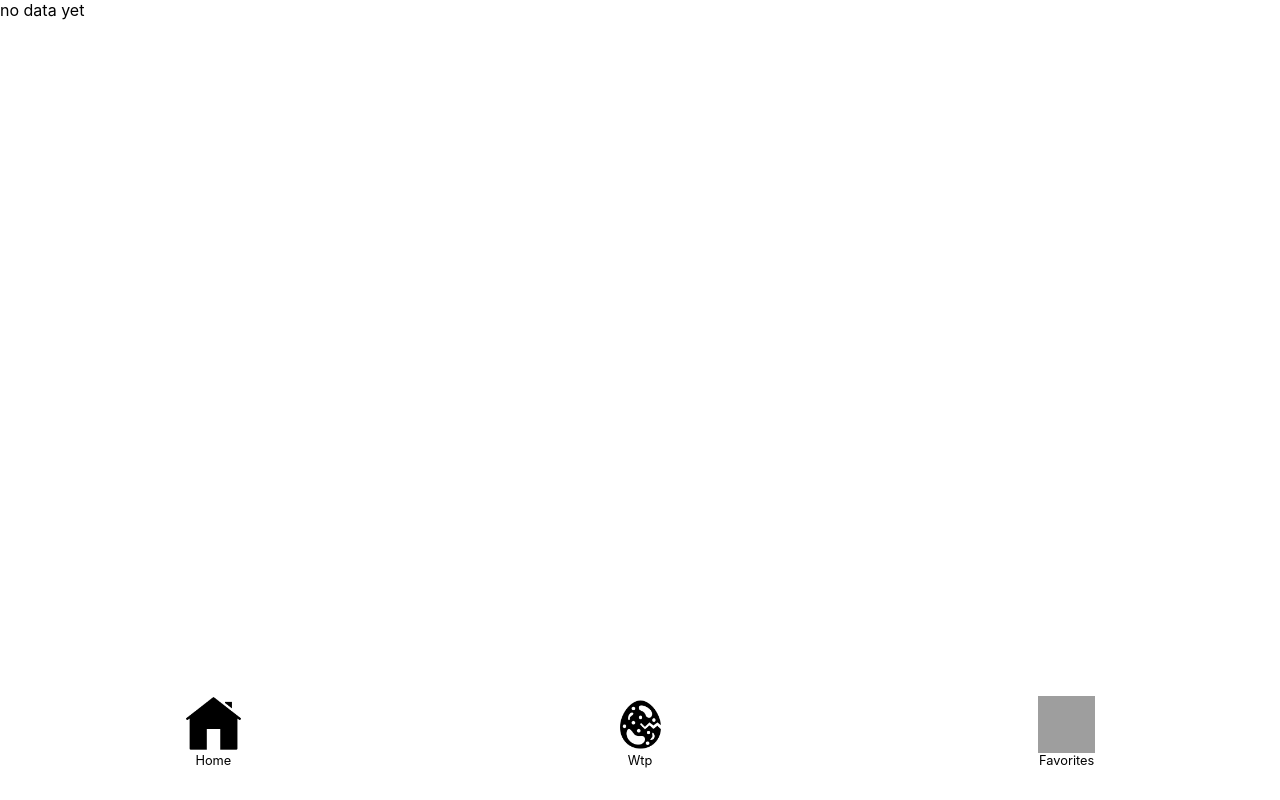
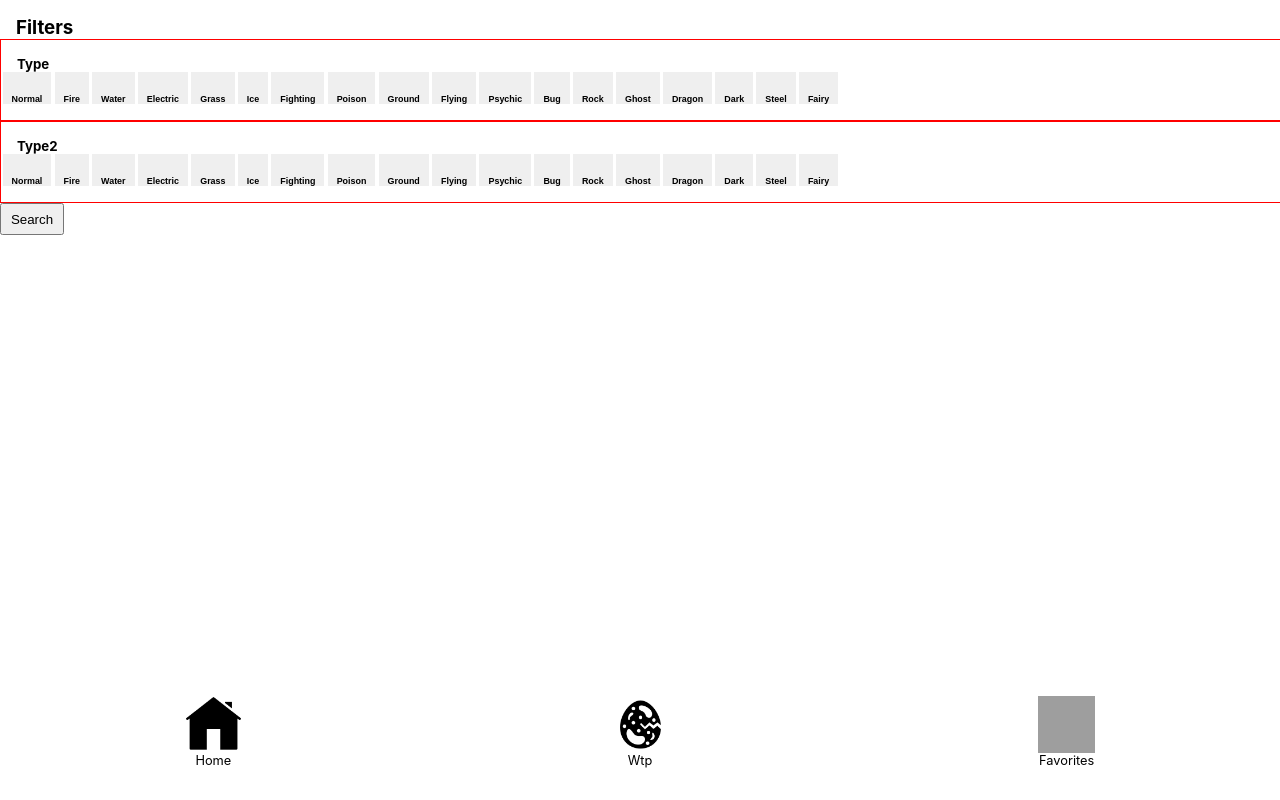
Before and after one commit to Cg9291/pokedex, a React (Create React App) app: page /filter/1 in a window 1280 px wide. Built offline with nearby package versions, Linux system fonts and the light colour scheme; no server answers; grey boxes are pictures that could not be loaded.

Commit message:
created a filter component + results page..only filters by main and secondary types for now

```diff
--- a/src/App.tsx
+++ b/src/App.tsx
@@ -9,6 +9,7 @@ import { Navigation } from "./components/navigation/Navigation";
 TODO
 
 *update all containerPrototypes imports/export
+*handle odd pokemons[deoxys,eeviee,]
 */
 
 const Container = styled(ContainerPrototype)`
--- a/src/components/RoutesStructure.tsx
+++ b/src/components/RoutesStructure.tsx
@@ -7,6 +7,7 @@ import { Wtp } from "../pages/Wtp";
 import { Favorites } from "../pages/Favorites";
 import { PokemonNotFound } from "../pages/PokemonNotFound";
 import { FilteredSearchModal } from "./homepage/FilteredSearchModal";
+import { FilteredSearchResults } from "../pages/filteredSearchResults";
 
 export function RoutesStructure(): React.ReactElement | null {
     return useRoutes([
@@ -17,6 +18,7 @@ export function RoutesStructure(): React.ReactElement | null {
         { path: "/wtp", element: <Wtp /> },
         { path: "/favorites", element: <Favorites /> },
         { path: "/pokemon-not-found", element: <PokemonNotFound /> },
-        { path: "/filter/:gen", element: <FilteredSearchModal /> }
+        { path: "/filter/:gen", element: <FilteredSearchModal /> },
+        { path: "/filtered-search/:param/:type/:param2/:type2/", element: <FilteredSearchResults /> }
     ]);
 }
--- a/src/components/homepage/FilteredSearchModal.tsx
+++ b/src/components/homepage/FilteredSearchModal.tsx
@@ -1,22 +1,26 @@
-import React, { useEffect, useState } from "react";
+import React, { useState } from "react";
 import styled from "styled-components";
 import ContainerPrototype from "../prototypes/ContainerPrototype";
-import { getGenerationsData } from "../../functions/api/batchApiCalls/getGenerationsData";
-import { getPokemonNameAndTypes } from "../../functions/api/batchApiCalls/getPokemonNameAndTypes";
-import { useParams } from "react-router-dom";
-import { GenerationsInterface, PokemonSpecy } from "../../interfaces/generationsInterface";
-import { Type } from "../../interfaces/pokemonInterface";
+import { useNavigate, useParams } from "react-router-dom";
+import { FilterInfoInterface } from "../../interfaces/miscInterfaces";
+import { typesColors } from "../../objects/typesColors";
+import { capitalizeWords } from "../../functions/utilities/capitalizeWords";
 
 export function FilteredSearchModal(): React.ReactElement {
-    const [myState, setMyState] = useState<{ name: string; types: Type[] }[]>();
+    const [filterInfo, setFilterInfo] = useState<FilterInfoInterface>({
+        type: { name: "type", value: undefined },
+        type2: { name: "type2", value: undefined }
+    });
     const { gen } = useParams();
+    const filterParameters = { ...filterInfo };
+    const navigate = useNavigate();
 
-    const getData = async (pokeGen: number): Promise<void> => {
+    /*  const getData = async (pokeGen: number): Promise<void> => {
         try {
             const generationData: GenerationsInterface = await getGenerationsData(pokeGen);
             const pokemonSpecies: PokemonSpecy[] = generationData.pokemon_species;
             console.log("ps", pokemonSpecies);
-            const generationPokemonList: { name: string; types: Type[] }[] = await Promise.all(
+            const generationPokemonList: { name: string; id: number; types: Type[] }[] = await Promise.all(
                 pokemonSpecies.map(async (x: PokemonSpecy) => await getPokemonNameAndTypes(x.name))
             );
             setMyState(generationPokemonList);
@@ -24,19 +28,116 @@ export function FilteredSearchModal(): React.ReactElement {
             console.log(err);
             return;
         }
+    }; */
+
+    /*  useEffect(() => {
+        getData(Number(gen));
+    }, [gen]); */
+
+    /*     const applyFilter = () => {
+        if (myState) {
+            return myState
+                .filter((x) => x.types[0].type.name === filterInfo.type && x.types[1]?.type.name === filterInfo.type2)
+                .map((y) => <PokemonPictureCard id={y.id} />);
+        }
+    }; */
+
+    const displayFilters = () => {
+        const myArr: React.ReactElement[] = [];
+        for (const param in filterInfo) {
+            myArr.push(
+                <FiltersContainer>
+                    <FiltersHeaders title={capitalizeWords(param)} />
+                    <TypesContainer> {displayTypesOptions(param)}</TypesContainer>
+                </FiltersContainer>
+            );
+        }
+        return myArr;
     };
 
-    useEffect(() => {
-        getData(Number(gen));
-    }, [gen]);
+    const displayTypesOptions = (categoryParam: string) => {
+        const myArr: React.ReactElement[] = [];
+        for (const oneType in typesColors) {
+            myArr.push(<TypesOptions title={capitalizeWords(oneType)} category={categoryParam} />);
+        }
+        return myArr;
+    };
 
-    // useEffect(() => console.log("upd"), [myState]);
+    const handleButtonClick = (buttonTitle: string, buttonCategory: string): void => {
+        filterParameters[buttonCategory as keyof typeof filterParameters].value = buttonTitle;
+    };
 
-    if (myState) {
-        return <Container>{myState[0].name}</Container>;
-    } else {
-        return <Container>no data yet</Container>;
+    const handleSubmit = (/* e: React.FormEvent<HTMLFormElement> */) => {
+        //e.preventDefault();
+        console.log("fff", filterParameters);
+        navigate(
+            `/filtered-search/${filterParameters.type.name}/${filterParameters.type.value}/${filterParameters.type2.name}/${filterParameters.type2.value}`
+        );
+    };
+
+    function FiltersHeaders(props: { title: string }): React.ReactElement {
+        return (
+            <FiltersHeadersContainer>
+                <FiltersHeadersTitle>{props.title}</FiltersHeadersTitle>
+            </FiltersHeadersContainer>
+        );
     }
+
+    function TypesOptions(props: { title: string; category: string }): React.ReactElement {
+        return (
+            <TypeWrapper onClick={() => handleButtonClick(props.title, props.category)}>
+                <TypeTitle>{props.title}</TypeTitle>
+            </TypeWrapper>
+        );
+    }
+
+    function SubmitButton(): React.ReactElement {
+        return <SubmitButtonContainer onClick={() => handleSubmit()}>Search</SubmitButtonContainer>;
+    }
+
+    return (
+        <Container>
+            <Title>Filters</Title>
+            {displayFilters()}
+            <SubmitButton />
+        </Container>
+    );
 }
 
-const Container = styled(ContainerPrototype)``;
+const Container = styled(ContainerPrototype)`
+    flex-direction: column;
+`;
+const Title = styled.h3`
+    margin: 1rem 0 0 1rem;
+`;
+const FiltersContainer = styled(ContainerPrototype)`
+    height: 5rem;
+    flex-direction: column;
+    border: 0.1rem solid red;
+`;
+const FiltersHeadersContainer = styled.div``;
+const FiltersHeadersTitle = styled.h5`
+    margin: 1rem 0 0 1rem;
+`;
+
+const TypesContainer = styled(ContainerPrototype)`
+    max-width: 100%;
+    height: 3rem;
+    overflow-x: scroll;
+`;
+const TypeWrapper = styled.button.attrs({ type: "button" })`
+    width: max-content;
+    height: 2rem;
+    margin: 0 0.1rem;
+    padding: 0 0.5rem;
+    border: 0.1rem solid transparent;
+    &:focus {
+        border: 0.1rem solid;
+    }
+`;
+const TypeTitle = styled.h6``;
+
+const SubmitButtonContainer = styled.button.attrs({ type: "button" })`
+    width: 4rem;
+    height: 2rem;
+`;
--- a/src/components/homepage/pokemonPictureCards/PokemonPictureCard.tsx
+++ b/src/components/homepage/pokemonPictureCards/PokemonPictureCard.tsx
@@ -27,7 +27,7 @@ export function PokemonPictureCard(props: PokemonNumberPropsInterface): React.Re
     }, [props.id]);
 
     const renderPokemonTypes = (typesArray: Type[]): React.ReactElement[] =>
-        typesArray
+        [...typesArray]
             .reverse()
             .map((x: Type, index: number) => (
                 <PokemonTypesElement typeName={capitalizeWords(x.type.name)} key={index} />
--- a/src/functions/api/batchApiCalls/getPokemonNameAndTypes.tsx
+++ b/src/functions/api/batchApiCalls/getPokemonNameAndTypes.tsx
@@ -4,13 +4,13 @@ import { endpointsUrls } from "../../../objects/endpointsUrls";
 
 export async function getPokemonNameAndTypes(
     pokemonIdentifier: number | string
-): Promise<{ name: string; types: Type[] }> {
+): Promise<{ name: string; id: number; types: Type[] }> {
     try {
         const response = await axios.get(endpointsUrls.pokemon(pokemonIdentifier));
         const responseData: PokemonInterface = response.data;
-        const { name, types } = responseData;
-        console.log("nt", { name, types });
-        return { name, types };
+        const { name, id, types } = responseData;
+        // console.log("nt", { name, types });
+        return { name, id, types };
     } catch (err) {
         console.log("function getPokemonData:failure", err);
         throw err;
--- /dev/null
+++ b/src/pages/filteredSearchResults.tsx
@@ -0,0 +1,104 @@
+import React, { useEffect, useState } from "react";
+import styled from "styled-components";
+import ContainerPrototype from "../components/prototypes/ContainerPrototype";
+import { useParams } from "react-router-dom";
+import { getPokemonNameAndTypes } from "../functions/api/batchApiCalls/getPokemonNameAndTypes";
+import { GenerationsInterface, PokemonSpecy } from "../interfaces/generationsInterface";
+import { Type } from "../interfaces/pokemonInterface";
+import { getGenerationsData } from "../functions/api/batchApiCalls/getGenerationsData";
+import { PokemonPictureCard } from "../components/homepage/pokemonPictureCards/PokemonPictureCard";
+import { capitalizeWords } from "../functions/utilities/capitalizeWords";
+
+export function FilteredSearchResults(): React.ReactElement {
+    const [myState, setMyState] = useState<{ name: string; id: number; types: Type[] }[]>();
+    const myParams = useParams();
+    const paramEntries = Object.entries(myParams).filter((x) => x[0].includes("param"));
+    console.log("pe", paramEntries);
+
+    console.log(useParams().param);
+    useEffect(() => {
+        getData(Number(1));
+    }, []);
+    //console.log(typeParam, type2Param);
+
+    const getData = async (pokeGen: number): Promise<void> => {
+        try {
+            const generationData: GenerationsInterface = await getGenerationsData(pokeGen);
+            const pokemonSpecies: PokemonSpecy[] = generationData.pokemon_species;
+            //console.log("ps", pokemonSpecies);
+            const generationPokemonList: { name: string; id: number; types: Type[] }[] = await Promise.all(
+                pokemonSpecies.map(async (x: PokemonSpecy) => await getPokemonNameAndTypes(x.name))
+            );
+            //console.log(generationPokemonList);
+            setMyState(generationPokemonList);
+        } catch (err) {
+            console.log(err);
+            return;
+        }
+    };
+
+    const conditions = (pokemon: any) => {
+        for (let i = 0; i < paramEntries.length; i++) {
+            if (paramChecker[paramEntries[i][1]!](pokemon) !== true) {
+                console.log("i stopped", i);
+                return false;
+            }
+        }
+        return true;
+    };
+
+    /* const check=(pokemon:any)=>{
+        myState?.filter(x=>)
+    } */
+
+    const paramChecker: { [key: string]: (x: { name: string; id: number; types: Type[] }) => boolean } = {
+        type: (x: { name: string; id: number; types: Type[] }) =>
+            capitalizeWords(`${x.types[0]?.type.name}`) === useParams().type,
+        type2: (x: { name: string; id: number; types: Type[] }) =>
+            capitalizeWords(`${x.types[1]?.type.name}`) === useParams().type2
+    };
+
+    /*  const checkConditions = () => {
+        const myArr = [];
+        // console.log("up", useParams());
+        for (const param in useParams()) {
+            if (useParams().param === undefined) {
+                console.log(`${param} is undefined`);
+            } else {
+                myArr.push(paramChecker[param]);
+                console.log(`${param} is gucci`, param);
+            }
+        }
+
+        return myArr;
+    }; */
+
+    /*  const inspectPokemon = (pokemon: any) => {
+        for (let i = 0; i < checkConditions().length; i++) {
+            if (checkConditions()[i](pokemon) === false) {
+                return false;
+            } else {
+                console.log("tc", checkConditions()[i](pokemon), pokemon);
+                i++;
+            }
+        }
+        console.log("pk", pokemon);
+        return true;
+    }; */
+
+    const applyFilter = () => {
+        if (myState) {
+            return myState.filter((x) => conditions(x) === true).map((y) => <PokemonPictureCard id={y.id} />);
+        }
+    };
+
+    if (myState) {
+        return <Container>{applyFilter()}</Container>;
+    } else {
+        return <Container>Nothing yet</Container>;
+    }
+}
+
+const Container = styled(ContainerPrototype)`
+    flex-direction: column;
+`;
```
Also changed, not shown: src/interfaces/miscInterfaces.tsx (+10 -0 lines).
